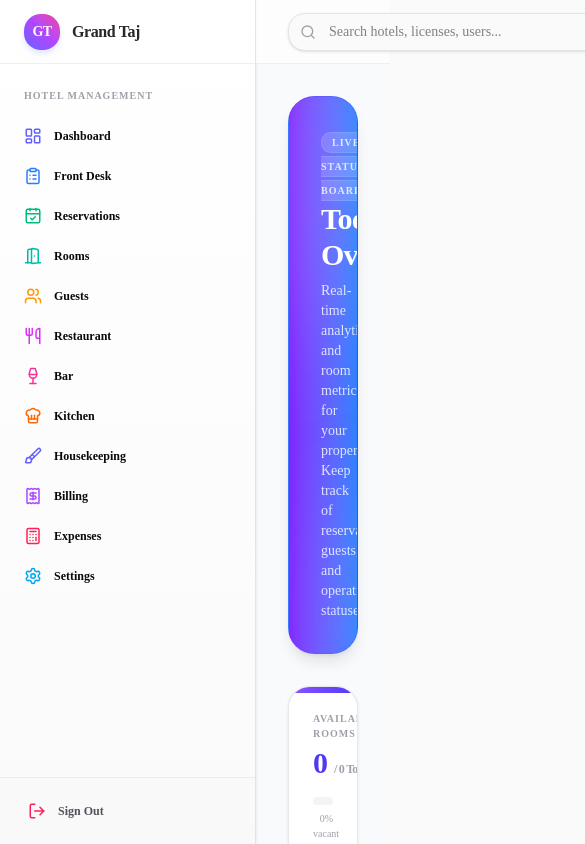
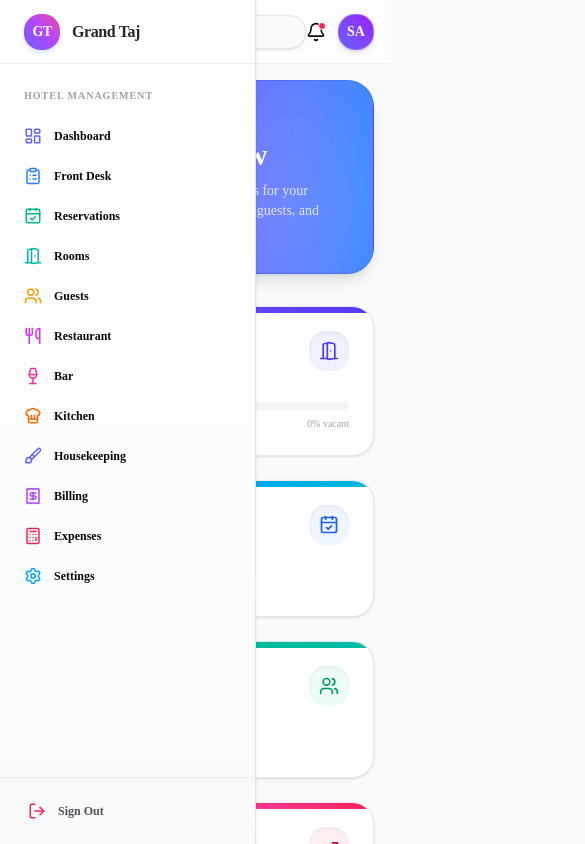
Before and after one commit to bsksam/smshotel-saas, a Next.js app: page /dashboard in a window 390 px wide. Shown: the top 844 px of the page, 585 px wide, since content can reach past the window. Built offline with nearby package versions, Linux system fonts and the light colour scheme; no server answers.

Commit message:
Implement mobile layout wrapper and register standard PWA installable options and SW

```diff
--- /dev/null
+++ b/public/sw.js
@@ -0,0 +1,52 @@
+const CACHE_NAME = "smshotel-v1";
+const ASSETS = [
+  "/manifest.json",
+  "/icon-192x192.png",
+  "/icon-512x512.png"
+];
+
+self.addEventListener("install", (e) => {
+  e.waitUntil(
+    caches.open(CACHE_NAME).then((cache) => {
+      return cache.addAll(ASSETS).catch(() => {});
+    })
+  );
+  self.skipWaiting();
+});
+
+self.addEventListener("activate", (e) => {
+  e.waitUntil(
+    caches.keys().then((keys) => {
+      return Promise.all(
+        keys.map((key) => {
+          if (key !== CACHE_NAME) {
+            return caches.delete(key);
+          }
+        })
+      );
+    })
+  );
+  self.clients.claim();
+});
+
+self.addEventListener("fetch", (e) => {
+  // Only intercept GET requests, skip chrome extensions or POST APIs
+  if (e.request.method !== "GET" || !e.request.url.startsWith(self.location.origin)) {
+    return;
+  }
+
+  e.respondWith(
+    caches.match(e.request).then((cachedResponse) => {
+      if (cachedResponse) {
+        return cachedResponse;
+      }
+      return fetch(e.request).then((response) => {
+        // Cache dynamic assets on the fly if needed, but for now just serve network
+        return response;
+      }).catch(() => {
+        // Return cached index or fallback if offline
+        return caches.match("/");
+      });
+    })
+  );
+});
--- a/src/app/(hotel)/layout.tsx
+++ b/src/app/(hotel)/layout.tsx
@@ -1,5 +1,7 @@
 import { HotelSidebar } from "@/components/layout/HotelSidebar";
 import { Header } from "@/components/layout/Header";
+import { ResponsiveLayoutWrapper } from "@/components/layout/ResponsiveLayoutWrapper";
+import { PWARegister } from "@/components/pwa/PWARegister";
 
 export default function HotelLayout({
   children,
@@ -7,14 +9,12 @@ export default function HotelLayout({
   children: React.ReactNode;
 }) {
   return (
-    <div className="min-h-screen bg-gray-50 flex">
-      <HotelSidebar />
-      <div className="flex-1 ml-64 flex flex-col min-w-0">
-        <Header />
-        <main className="flex-1 p-8 overflow-y-auto">
-          {children}
-        </main>
-      </div>
-    </div>
+    <ResponsiveLayoutWrapper sidebar={<HotelSidebar />}>
+      <PWARegister />
+      <Header />
+      <main className="flex-1 p-4 md:p-8 overflow-y-auto">
+        {children}
+      </main>
+    </ResponsiveLayoutWrapper>
   );
 }
--- a/src/app/layout.tsx
+++ b/src/app/layout.tsx
@@ -13,8 +13,14 @@ const geistMono = Geist_Mono({
 });
 
 export const metadata: Metadata = {
-  title: "Create Next App",
-  description: "Generated by create next app",
+  title: "SMSHOTEL 360",
+  description: "Enterprise Hotel Management SaaS Platform",
+  manifest: "/manifest.json",
+  appleWebApp: {
+    capable: true,
+    statusBarStyle: "default",
+    title: "SMSHOTEL",
+  },
 };
 
 export default function RootLayout({
--- a/src/components/layout/Header.tsx
+++ b/src/components/layout/Header.tsx
@@ -1,27 +1,42 @@
-import { Bell, Search } from "lucide-react";
+"use client";
+
+import { Bell, Search, Menu } from "lucide-react";
 
 export function Header() {
+  const triggerMobileMenu = () => {
+    window.dispatchEvent(new CustomEvent("toggle-sidebar"));
+  };
+
   return (
-    <header className="h-16 bg-white/60 backdrop-blur-md border-b border-zinc-200/60 flex items-center justify-between px-8 sticky top-0 z-10">
-      <div className="flex items-center gap-4 flex-1">
-        <div className="relative w-96">
+    <header className="h-16 bg-white/60 backdrop-blur-md border-b border-zinc-200/60 flex items-center justify-between px-4 md:px-8 sticky top-0 z-10">
+      <div className="flex items-center gap-2 md:gap-4 flex-1">
+        {/* Hamburger Menu Toggle Button */}
+        <button
+          onClick={triggerMobileMenu}
+          className="md:hidden p-2 rounded-xl border border-zinc-200 bg-white text-zinc-650 hover:bg-zinc-50 shadow-sm"
+          aria-label="Toggle Sidebar Menu"
+        >
+          <Menu className="w-4.5 h-4.5" />
+        </button>
+
+        <div className="relative w-full max-w-xs md:w-96">
           <Search className="absolute left-3 top-1/2 -translate-y-1/2 w-4 h-4 text-zinc-400" />
           <input
             type="text"
-            placeholder="Search hotels, licenses, users..."
-            className="w-full pl-10 pr-4 py-2 bg-zinc-50 border-zinc-250 border rounded-xl text-sm focus:outline-none focus:ring-2 focus:ring-indigo-500 focus:bg-white transition-all shadow-sm"
+            placeholder="Search..."
+            className="w-full pl-10 pr-4 py-2 bg-zinc-50 border border-zinc-200 rounded-xl text-xs md:text-sm focus:outline-none focus:ring-2 focus:ring-indigo-500 focus:bg-white transition-all shadow-sm"
           />
         </div>
       </div>
 
-      <div className="flex items-center gap-6">
-        <button className="text-zinc-500 hover:text-indigo-600 transition-colors relative">
+      <div className="flex items-center gap-3 md:gap-6">
+        <button className="text-zinc-555 hover:text-indigo-600 transition-colors relative">
           <Bell className="w-5 h-5" />
-          <span className="absolute top-0 right-0 w-2 h-2 bg-rose-500 rounded-full border-2 border-white"></span>
+          <span className="absolute top-0 right-0 w-2 h-2 bg-rose-500 rounded-full border border-white"></span>
         </button>
 
-        <div className="flex items-center gap-3">
-          <div className="flex flex-col items-end">
+        <div className="flex items-center gap-2 md:gap-3">
+          <div className="hidden sm:flex flex-col items-end">
             <span className="text-sm font-semibold text-zinc-800 leading-tight">Super Admin</span>
             <span className="text-[10px] font-bold text-zinc-400 uppercase tracking-widest">System Manager</span>
           </div>
--- /dev/null
+++ b/src/components/layout/ResponsiveLayoutWrapper.tsx
@@ -0,0 +1,51 @@
+"use client";
+
+import { useEffect, useState } from "react";
+import { usePathname } from "next/navigation";
+
+export function ResponsiveLayoutWrapper({
+  sidebar,
+  children
+}: {
+  sidebar: React.ReactNode;
+  children: React.ReactNode;
+}) {
+  const [sidebarOpen, setSidebarOpen] = useState(false);
+  const pathname = usePathname();
+
+  // Close sidebar drawer automatically on route navigation
+  useEffect(() => {
+    setSidebarOpen(false);
+  }, [pathname]);
+
+  // Listen for mobile toggle click event from Header
+  useEffect(() => {
+    const handleToggle = () => setSidebarOpen(prev => !prev);
+    window.addEventListener("toggle-sidebar", handleToggle);
+    return () => window.removeEventListener("toggle-sidebar", handleToggle);
+  }, []);
+
+  return (
+    <div className="min-h-screen bg-gray-50 flex overflow-x-hidden relative">
+      {/* Backdrop overlay for mobile drawer */}
+      {sidebarOpen && (
+        <div
+          className="fixed inset-0 bg-zinc-950/45 backdrop-blur-sm z-40 md:hidden transition-opacity"
+          onClick={() => setSidebarOpen(false)}
+        ></div>
+      )}
+
+      {/* Sidebar container */}
+      <div className={`fixed z-50 md:z-30 transition-transform duration-300 ease-in-out md:translate-x-0 h-screen top-0 left-0 ${
+        sidebarOpen ? "translate-x-0" : "-translate-x-full"
+      }`}>
+        {sidebar}
+      </div>
+
+      {/* Main Content Area */}
+      <div className="flex-1 md:ml-64 flex flex-col min-w-0 transition-all duration-300">
+        {children}
+      </div>
+    </div>
+  );
+}
--- /dev/null
+++ b/src/components/pwa/PWARegister.tsx
@@ -0,0 +1,22 @@
+"use client";
+
+import { useEffect } from "react";
+
+export function PWARegister() {
+  useEffect(() => {
+    if (typeof window !== "undefined" && "serviceWorker" in navigator) {
+      window.addEventListener("load", () => {
+        navigator.serviceWorker
+          .register("/sw.js")
+          .then((reg) => {
+            console.log("Service Worker registered successfully:", reg.scope);
+          })
+          .catch((err) => {
+            console.error("Service Worker registration failed:", err);
+          });
+      });
+    }
+  }, []);
+
+  return null;
+}
```
Also changed, not shown: public/icon-192x192.png (added), public/icon-512x512.png (added), public/manifest.json.
